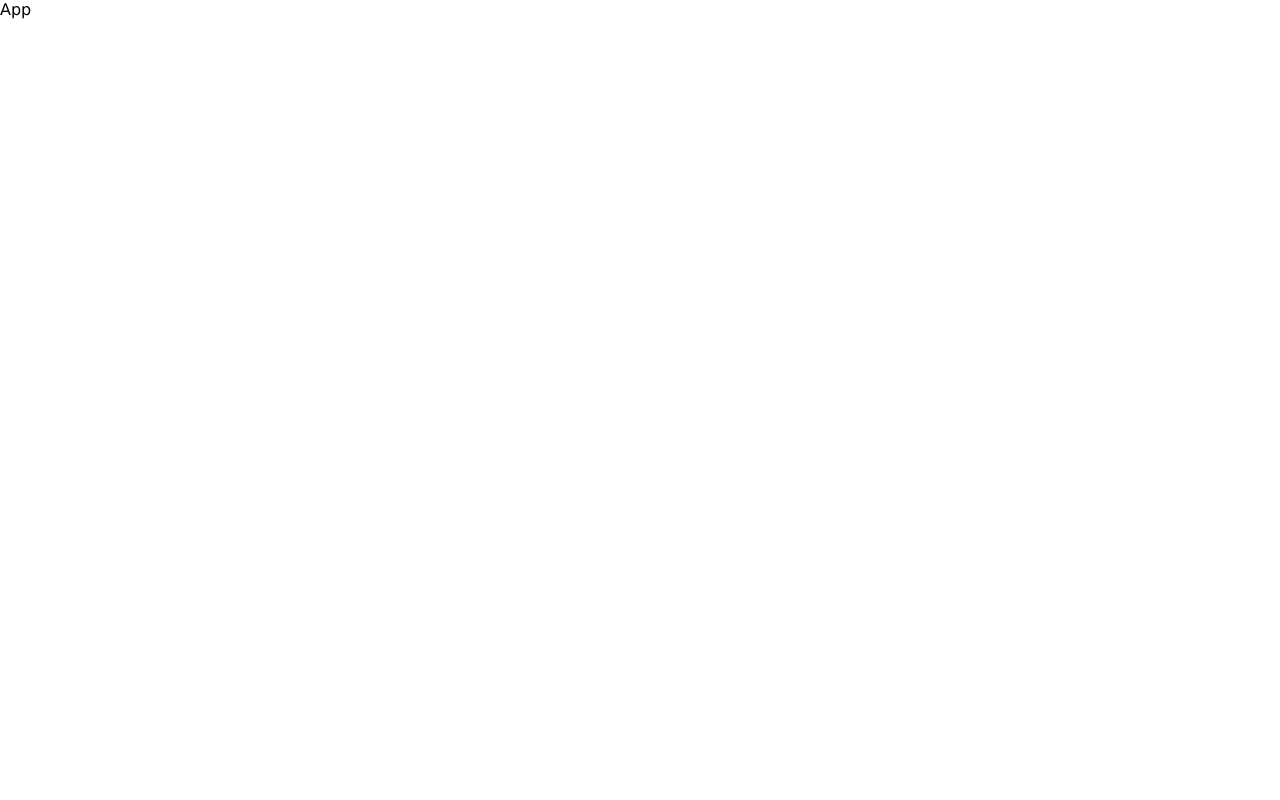
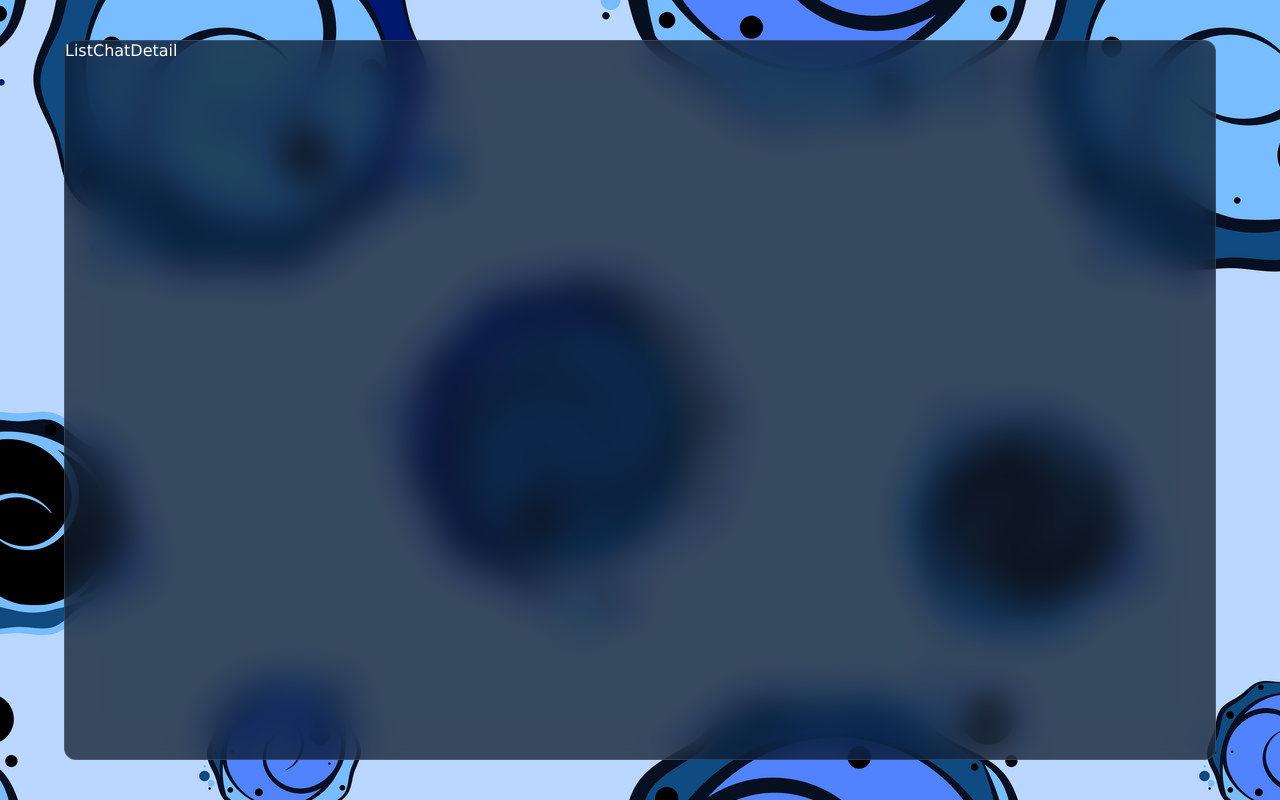
Before and after one commit to Yashwanth-Gowda-BK/Chat_App, a React (Vite) app: page / in a window 1280 px wide. Built offline with nearby package versions, Linux system fonts and the light colour scheme.

Commit message:
creating component

```diff
--- a/src/App.jsx
+++ b/src/App.jsx
@@ -1,6 +1,14 @@
+import Chat from "./components/chat/Chat"
+import Detail from "./components/detail/Detail"
+import List from "./components/list/List"
+
 const App = () => {
   return (
-    <div className=''>App</div>
+    <div className='container'>
+      <List/>
+      <Chat/>
+      <Detail/>
+    </div>
   )
 }
 
--- /dev/null
+++ b/src/components/chat/Chat.jsx
@@ -0,0 +1,7 @@
+import "./chat.css";
+
+const Chat = () => {
+  return <div className="">Chat</div>;
+};
+
+export default Chat;
--- /dev/null
+++ b/src/components/detail/Detail.jsx
@@ -0,0 +1,7 @@
+import "./detail.css";
+
+const Detail = () => {
+  return <div className="">Detail</div>;
+};
+
+export default Detail;
--- /dev/null
+++ b/src/components/list/List.jsx
@@ -0,0 +1,7 @@
+import "./list.css"
+
+const List = () => {
+  return <div className="">List</div>;
+};
+
+export default List;
--- a/src/index.css
+++ b/src/index.css
@@ -5,3 +5,22 @@
   font-family: "Lucida Sans", "Lucida Sans Regular", "Lucida Grande",
     "Lucida Sans Unicode", Geneva, Verdana, sans-serif;
 }
+
+body{
+  background-image: url("/bg.jpg");
+  display: flex;
+  align-items: center;
+  justify-content: center;
+  height: 100vh;
+  color: white;
+}
+
+.container{
+  width: 90vw;
+  height: 90vh;
+  background-color: rgb(17,25,40,0.75);
+  backdrop-filter: blur(19px) saturate(180%);
+  border-radius: 12px;
+  border: 1px solid rgba(255, 255, 255, 0.125);
+  display: flex;
+}
```
Also changed, not shown: src/components/chat/chat.css (added), src/components/detail/detail.css (added), src/components/list/list.css (added).
